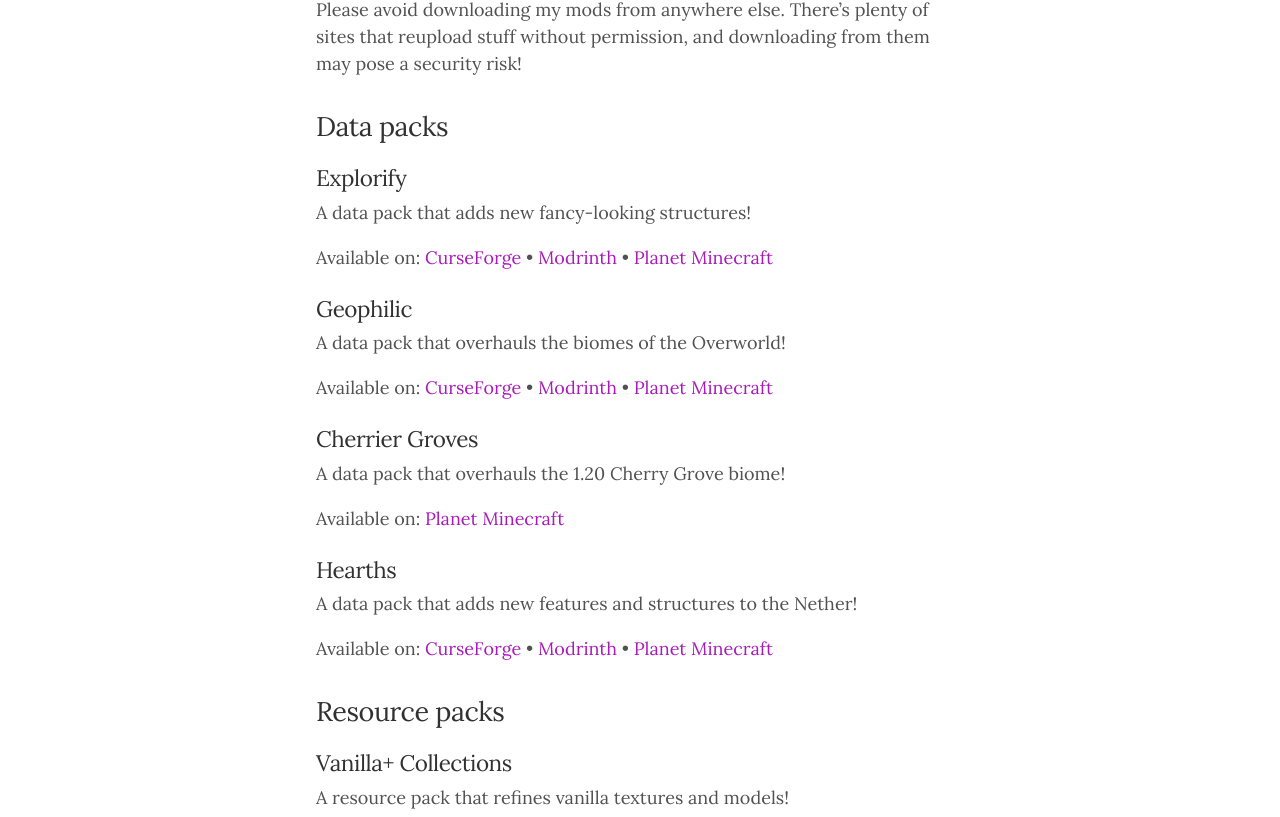
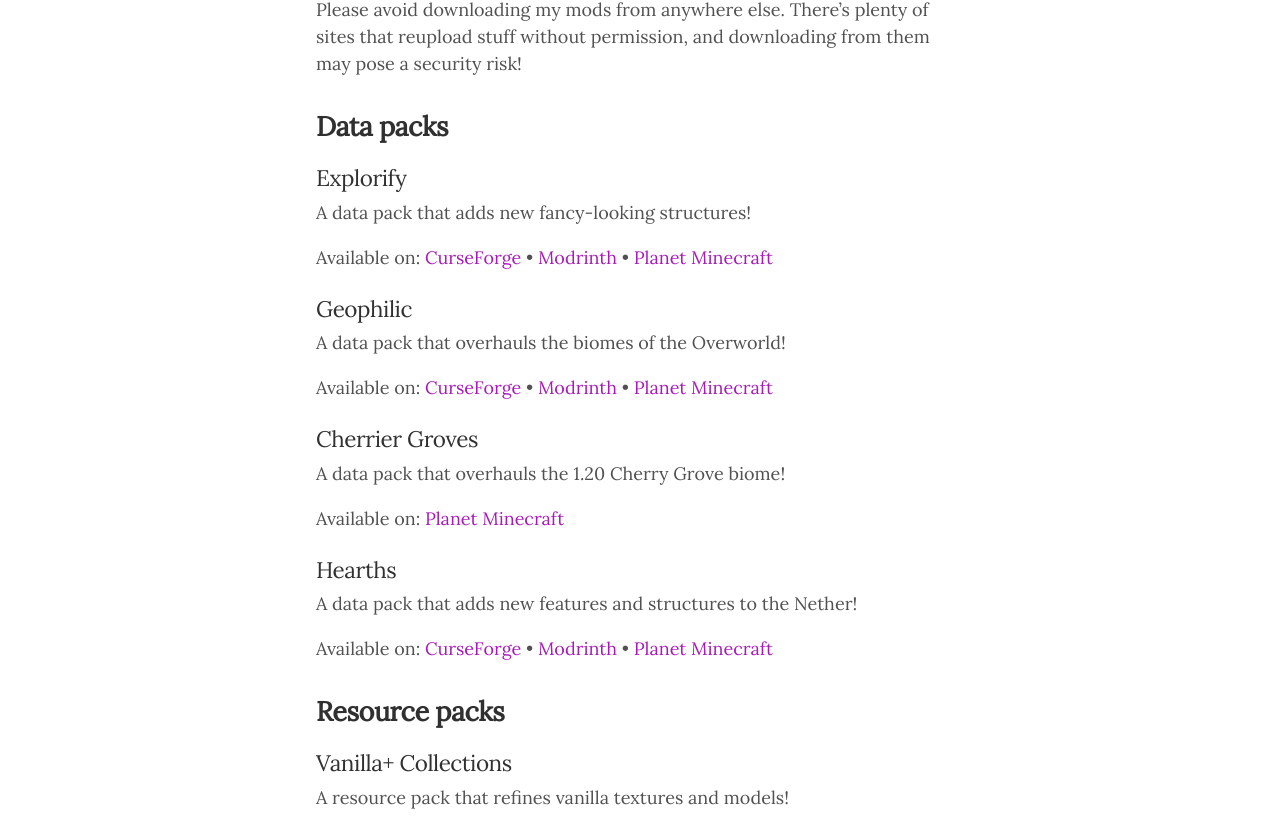
Before and after one commit to bebebea/bebebea.github.io, a Jekyll site: the page built from minecraft.md, in a window 1280 px wide. Shown: the part 228-1045 px from the top of the page. Built offline with Jekyll 4.4.1, drawn with Linux system fonts in a browser that asks for light colours.

```diff
--- a/minecraft.md
+++ b/minecraft.md
@@ -8,7 +8,7 @@ Here is a full list of all my Minecraft projects, along with links to sites wher
 Please avoid downloading my mods from anywhere else. There's plenty of sites that reupload stuff without permission, and downloading from them may pose a security risk!
 
 
-## Data packs
+## **Data packs**
 
 ### Explorify
 A data pack that adds new fancy-looking structures!
@@ -31,7 +31,7 @@ A data pack that adds new features and structures to the Nether!
 Available on: [CurseForge](https://www.curseforge.com/minecraft/mc-mods/hearths/) • [Modrinth](https://modrinth.com/datapack/hearths/) • [Planet Minecraft](https://www.planetminecraft.com/data-pack/hearths/)
 
 
-## Resource packs
+## **Resource packs**
 
 ### Vanilla+ Collections
 
```
